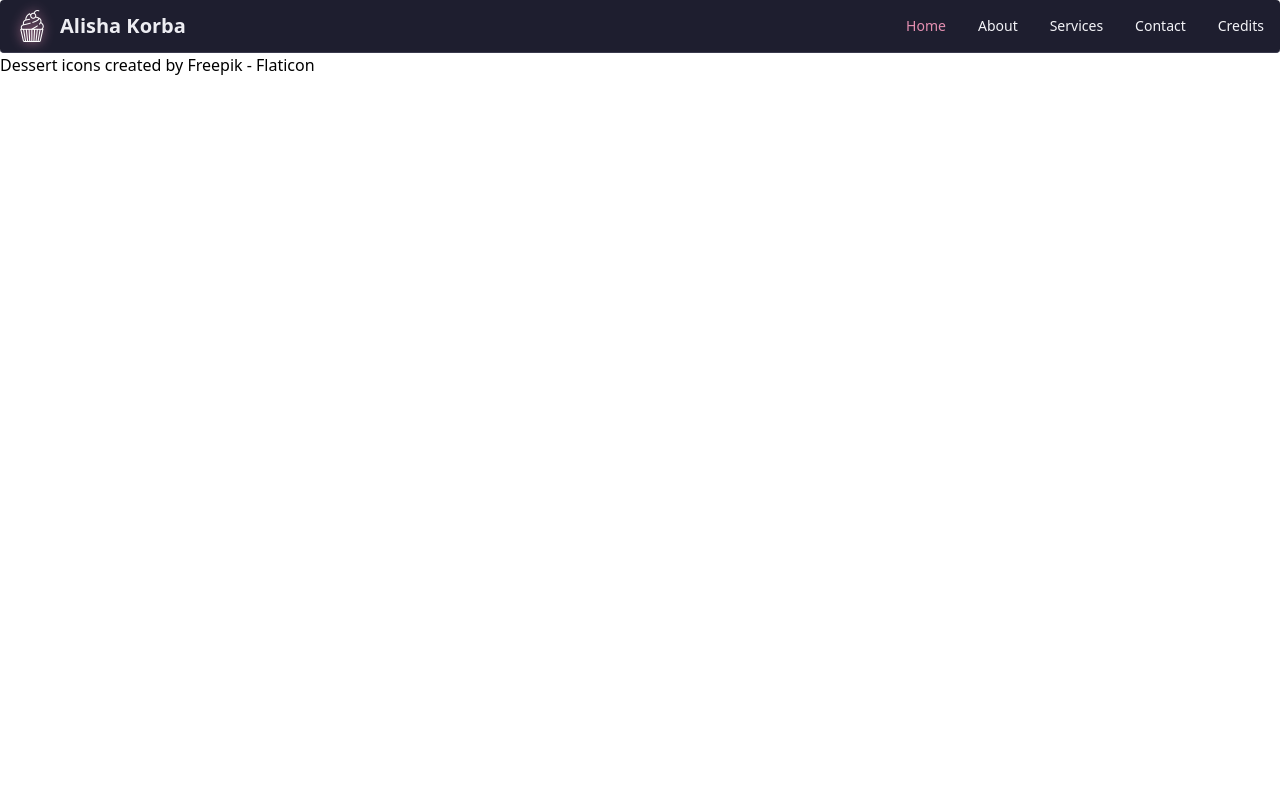
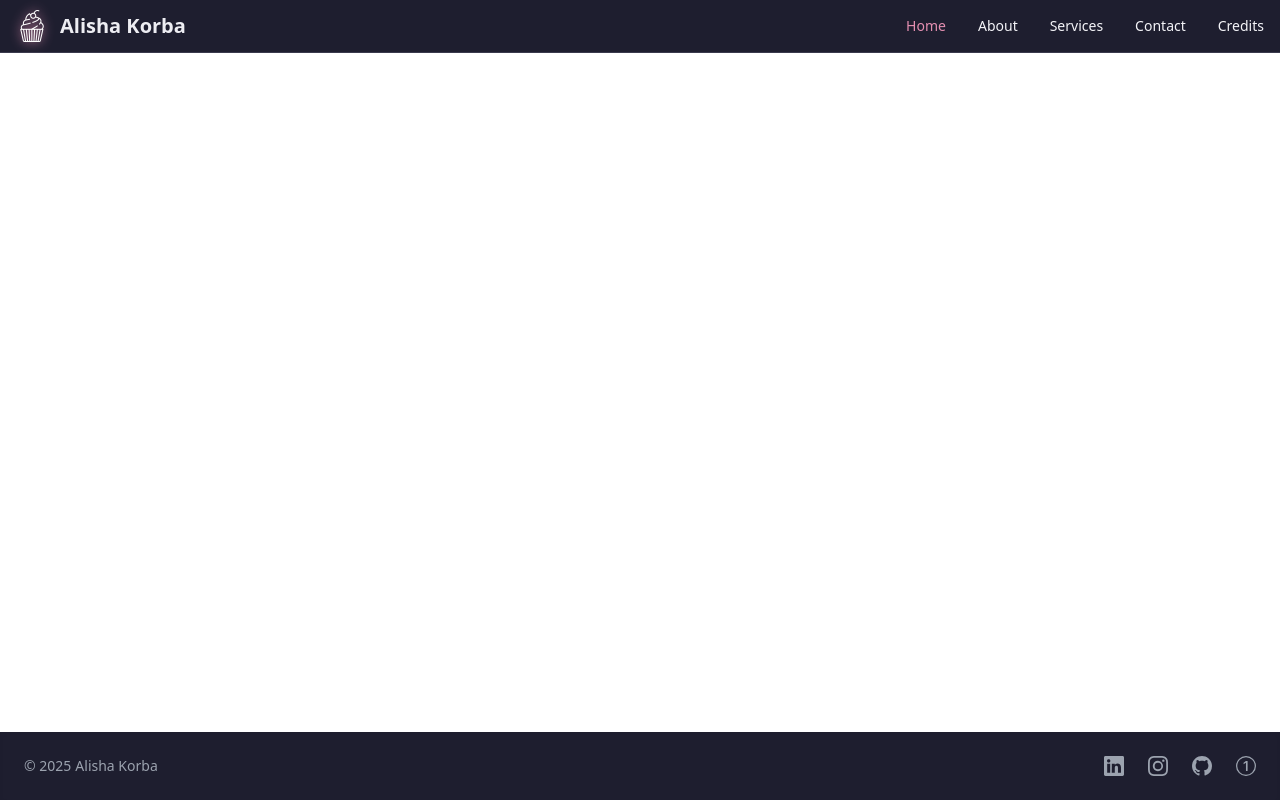
Before and after one commit to asprinkleofcode/asprinkleofcode.github.io, a React (Vite) app in the folder asprinkleofcode/: page / in a window 1280 px wide. Built offline with nearby package versions, Linux system fonts and the light colour scheme.

Commit message:
Add footer component with proper links to social channels

```diff
--- a/asprinkleofcode/package.json
+++ b/asprinkleofcode/package.json
@@ -12,9 +12,9 @@
   "dependencies": {
     "@tailwindcss/vite": "^4.1.11",
     "flowbite-react": "^0.12.5",
-    "generate-react-cli": "^8.4.9",
     "react": "^19.1.0",
     "react-dom": "^19.1.0",
+    "react-icons": "^5.5.0",
     "react-router": "^7.9.6",
     "tailwindcss": "^4.1.11"
   },
@@ -26,6 +26,7 @@
     "eslint": "^9.30.1",
     "eslint-plugin-react-hooks": "^5.2.0",
     "eslint-plugin-react-refresh": "^0.4.20",
+    "generate-react-cli": "^9.1.0",
     "globals": "^16.3.0",
     "vite": "^7.0.4"
   }
--- a/asprinkleofcode/src/App.jsx
+++ b/asprinkleofcode/src/App.jsx
@@ -1,16 +1,9 @@
 import { useState } from "react";
 import "./App.css";
 import { Button, ThemeProvider } from "flowbite-react";
-import {
-  Navbar,
-  NavbarBrand,
-  NavbarCollapse,
-  NavbarLink,
-  NavbarToggle,
-} from "flowbite-react";
-import { Link } from "react-router";
 import { aSprinkleOfCodeTheme } from "./theme/aSprinkleOfCodeTheme";
 import Header from "./components/Header/Header";
+import Footer from "./components/Footer/Footer";
 
 function App() {
   const [count, setCount] = useState(0);
@@ -19,12 +12,8 @@ function App() {
     <>
       <ThemeProvider theme={aSprinkleOfCodeTheme}>
         <Header />
-        <a
-          href="https://www.flaticon.com/free-icons/dessert"
-          title="dessert icons"
-        >
-          Dessert icons created by Freepik - Flaticon
-        </a>
+        <main>{/* your landing page content */}</main>
+        <Footer />
       </ThemeProvider>
     </>
   );
--- /dev/null
+++ b/asprinkleofcode/src/components/Footer/Footer.css
@@ -0,0 +1 @@
+.Footer {}
--- /dev/null
+++ b/asprinkleofcode/src/components/Footer/Footer.tsx
@@ -0,0 +1,39 @@
+import { FC } from "react";
+import "./Footer.css";
+import {
+  FooterCopyright,
+  FooterIcon,
+  Footer as FlowbiteFooter,
+} from "flowbite-react";
+import { BsLinkedin, BsGithub, BsInstagram, Bs1Circle } from "react-icons/bs";
+interface FooterProps {}
+
+const Footer: FC<FooterProps> = () => (
+  <FlowbiteFooter container>
+    <div className="w-full">
+      <div className="w-full sm:flex sm:items-center sm:justify-between">
+        <FooterCopyright href="#" by="Alisha Korba" year={2025} />
+        <div className="mt-4 flex space-x-6 sm:mt-0 sm:justify-center">
+          <FooterIcon
+            href="www.linkedin.com/in/alishasprinklekorba"
+            icon={BsLinkedin}
+          />
+          <FooterIcon
+            href="https://www.instagram.com/asprinkleofcode/"
+            icon={BsInstagram}
+          />
+          <FooterIcon
+            href="https://github.com/asprinkleofcode"
+            icon={BsGithub}
+          />
+          <FooterIcon
+            href="https://www.flaticon.com/free-icons/dessert"
+            icon={Bs1Circle}
+          />
+        </div>
+      </div>
+    </div>
+  </FlowbiteFooter>
+);
+
+export default Footer;
--- a/asprinkleofcode/src/components/Header/Header.tsx
+++ b/asprinkleofcode/src/components/Header/Header.tsx
@@ -12,7 +12,7 @@ import { Link } from "react-router";
 interface HeaderProps {}
 
 const Header: FC<HeaderProps> = () => (
-  <Navbar fluid rounded>
+  <Navbar fluid>
     <NavbarBrand as={Link} href="https://flowbite-react.com">
       <img src="/cupcake.png" className="navbar-logo" alt="Cupcake Logo" />
       <span className="navbar-brand-text">Alisha Korba</span>
--- a/asprinkleofcode/src/index.css
+++ b/asprinkleofcode/src/index.css
@@ -1,3 +1,16 @@
 @import "tailwindcss";
 @plugin "flowbite-react/plugin/tailwindcss";
 @source "../.flowbite-react/class-list.json";
+
+html, body, #root {
+  height: 100%;
+}
+
+#root {
+  display: flex;
+  flex-direction: column;
+}
+
+main {
+  flex: 1;
+}
--- a/asprinkleofcode/src/theme/aSprinkleOfCodeTheme.js
+++ b/asprinkleofcode/src/theme/aSprinkleOfCodeTheme.js
@@ -51,6 +51,41 @@ export const aSprinkleOfCodeTheme = {
       title: "sr-only",
     },
   },
+  footer: {
+    root: {
+      base: "w-full rounded-none bg-[#1E1E2F] shadow-inner md:flex md:items-center md:justify-between",
+      container: "w-full p-6 mx-auto",
+      bgDark: "bg-[#1E1E2F]",
+    },
+    brand: {
+      base: "mb-4 flex items-center sm:mb-0",
+      img: "mr-3 h-8 drop-shadow-[0_0_6px_#E48FB1]",
+      span: "self-center whitespace-nowrap text-2xl font-semibold text-[#F7EEF5] tracking-wide",
+    },
+    groupLink: {
+      base: "flex flex-wrap text-sm text-gray-300",
+      link: {
+        base: "me-4 last:mr-0 md:mr-6 transition duration-200",
+        href: "hover:text-[#E48FB1] hover:drop-shadow-[0_0_6px_#E48FB1] hover:underline",
+      },
+      col: "flex-col space-y-4 text-gray-300",
+    },
+    icon: {
+      base: "text-gray-400 transition duration-200 hover:text-[#E48FB1] hover:drop-shadow-[0_0_6px_#E48FB1]",
+      size: "h-5 w-5",
+    },
+    title: {
+      base: "mb-6 text-sm font-semibold uppercase text-gray-400 tracking-widest",
+    },
+    divider: {
+      base: "my-6 w-full border-gray-700 sm:mx-auto lg:my-8",
+    },
+    copyright: {
+      base: "text-sm text-gray-400",
+      href: "ml-1 hover:text-[#E48FB1] hover:underline",
+      span: "ml-1 text-[#E48FB1]",
+    },
+  },
   button: {
     base: "font-semibold rounded-lg shadow transition-all duration-200 focus:outline-none focus:ring-4",
     color: {
```
Also changed, not shown: 1 other file (tests, documents, lock files or other folders).
